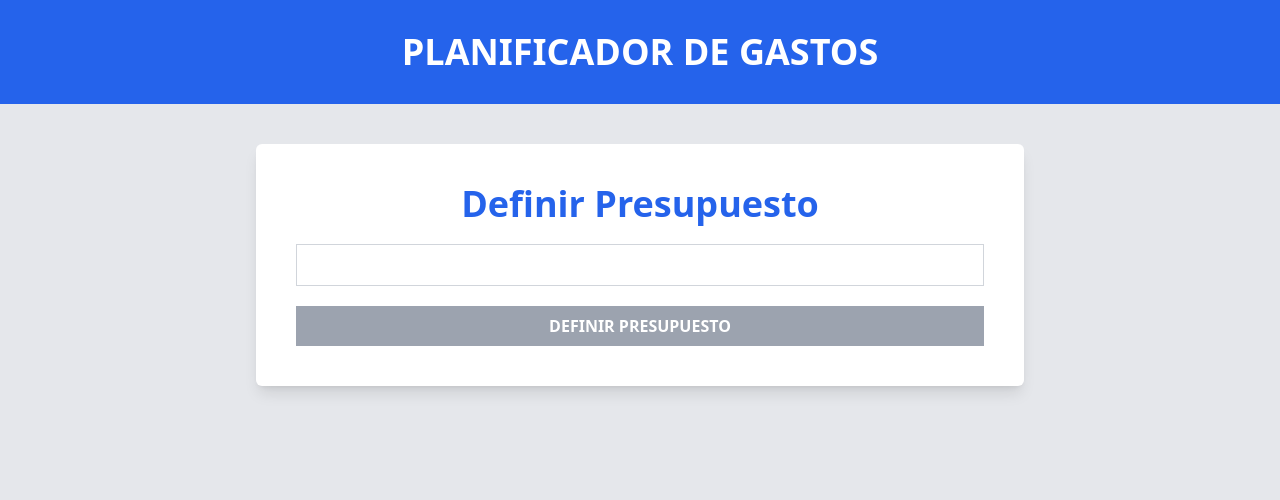
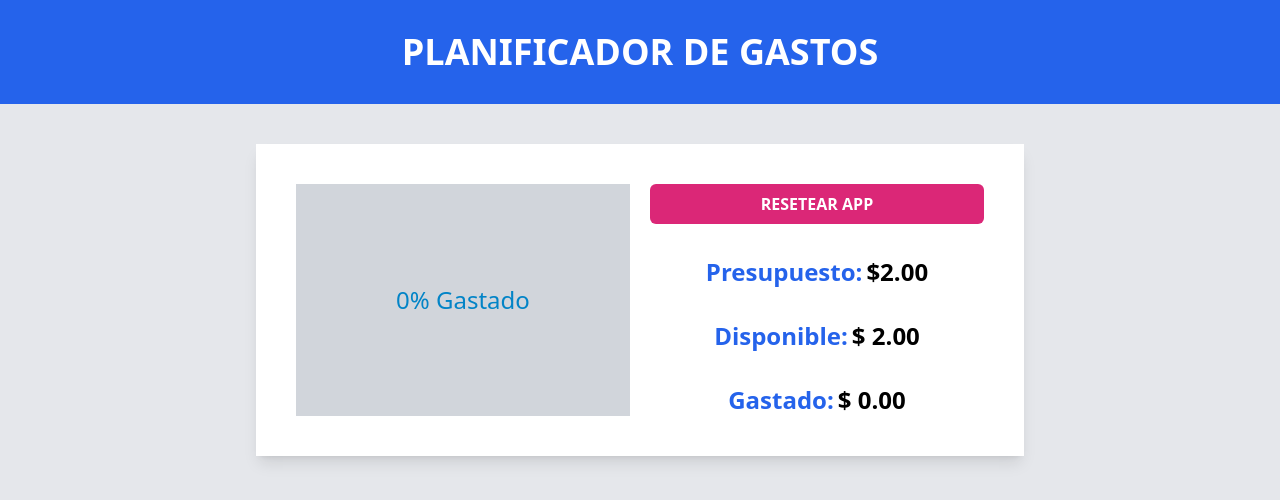
Before and after one commit to deglan-rivas/frontend-ts-budgetPlanner, a React (Vite) app: page / in a window 1280 px wide. Shown: the top 500 px of the page. Built offline with nearby package versions, Linux system fonts and the light colour scheme.

Commit message:
feat: :sparkles: add budget tracker section

```diff
--- a/src/App.tsx
+++ b/src/App.tsx
@@ -1,13 +1,16 @@
-import BudgetForm from "./components/BudgetForm"
+import BudgetTracker from "./components/BudgetTracker"
 
 function App() {
   return (
-    <div className="min-h-screen bg-gray-200">
+    <div className="min-h-screen bg-gray-200 space-y-10">
       <h1 className="bg-blue-600 text-white uppercase text-4xl font-semibold py-8 text-center">
         Planificador de Gastos
       </h1>
 
-      <BudgetForm />
+      {/* <BudgetForm /> */}
+
+      <BudgetTracker />
+
     </div>
   )
 }
--- /dev/null
+++ b/src/components/BudgetTracker.tsx
@@ -0,0 +1,38 @@
+export default function BudgetTracker() {
+  return (
+    <div className="px-10 py-10 grid grid-cols-2 gap-5 bg-white shadow-lg w-full max-w-3xl mx-auto">
+      <div className="col-span-2 bg-gray-300 flex justify-center items-center text-sky-600 text-2xl
+      md:col-span-1">
+        0% Gastado
+      </div>
+
+      <div className="col-span-2 space-y-8
+      md:col-span-1">
+        <button className="bg-pink-600 text-white uppercase py-2 text-center w-full rounded-md font-semibold">
+          Resetear App
+        </button>
+
+        <p className="text-center font-semibold text-blue-600 text-2xl">
+          Presupuesto:
+          <span className="ml-1 text-black">
+            $2.00
+          </span>
+        </p>
+
+        <p className="text-center font-semibold text-blue-600 text-2xl">
+          Disponible:
+          <span className="ml-1 text-black">
+            $ 2.00
+          </span>
+        </p>
+
+        <p className="text-center font-semibold text-blue-600 text-2xl">
+          Gastado:
+          <span className="ml-1 text-black">
+            $ 0.00
+          </span>
+        </p>
+      </div>
+    </div>
+  )
+}
```
